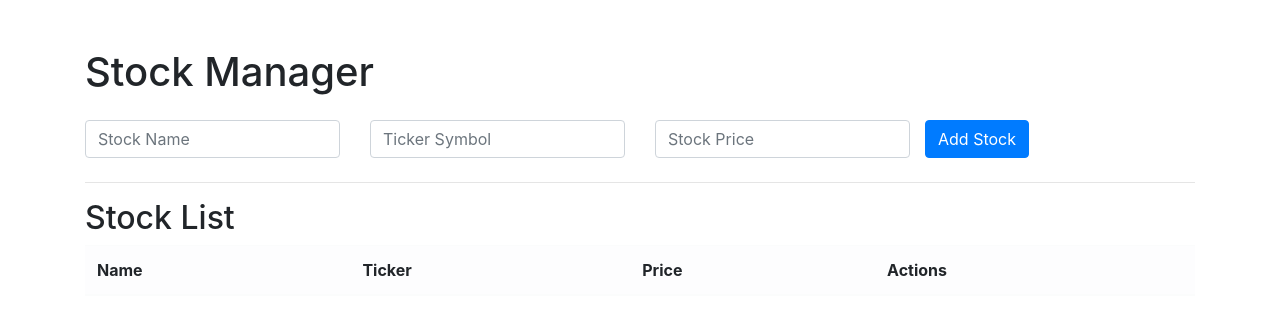
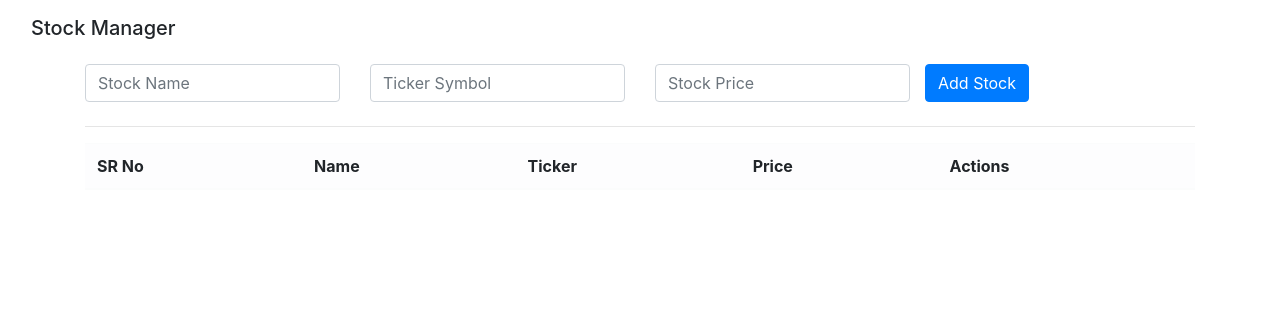
Before and after one commit to aslammiya/stocks-manager, a Django app: page / in a window 1280 px wide. Shown: the top 315 px of the page. Run offline with Django 5.2, Linux system fonts and the light colour scheme; tables that the repository leaves empty hold one stand-in row (values such as "Sample post"); lists and menus that the app fills with data are empty; some libraries are stand-ins or nearby versions.

Commit message:
final commit

```diff
--- a/stocks/templates/index.html
+++ b/stocks/templates/index.html
@@ -1,4 +1,3 @@
-<!DOCTYPE html>
 <html lang="en">
 <head>
     <meta charset="UTF-8">
@@ -8,9 +7,12 @@
     <link href="https://stackpath.bootstrapcdn.com/bootstrap/4.3.1/css/bootstrap.min.css" rel="stylesheet">
 </head>
 <body>
-    <div class="container mt-5">
-        <h1 class="mb-4">Stock Manager</h1>
-
+    <nav class="navbar bg-body-tertiary">
+        <div class="container-fluid">
+          <span class="navbar-brand mb-0 h1">Stock Manager</span>
+        </div>
+    </nav>
+    <div class="container mt-2">
         <!-- Form to Add a New Stock -->
         <form id="addStockForm" class="form-inline row">
             <div class="form-group col-md-3 mb-2">
@@ -30,10 +32,11 @@
         <hr>
 
         <!-- List of Stocks -->
-        <h2>Stock List</h2>
+        <!-- <h4>Stock List</h4> -->
         <table class="table table-light table-hover">
             <thead>
                 <tr>
+                    <th>SR No</th>
                     <th>Name</th>
                     <th>Ticker</th>
                     <th>Price</th>
@@ -110,24 +113,52 @@
     </div>
     </div>
 
+    <!-- Pagination -->
+    <nav aria-label="Stock list pagination">
+        <ul class="pagination justify-content-center" id="pagination">
+            <!-- Pagination items will be inserted dynamically here -->
+        </ul>
+    </nav>
+
     <!-- Add Bootstrap JS and jQuery -->
     <script src="https://code.jquery.com/jquery-3.3.1.slim.min.js"></script>
     <script src="https://stackpath.bootstrapcdn.com/bootstrap/4.3.1/js/bootstrap.min.js"></script>
 
     <!-- JavaScript for interacting with the API -->
     <script>
+        // Define the base API URL and pagination settings
         const apiUrl = '/stocks/';
+        let currentPage = 1;  // Current page number for pagination
+        const rowsPerPage = 5;  // Number of rows (stocks) per page
 
-        // Fetch the list of stocks and display them
-        function fetchStocks() {
+        // Fetch the list of stocks from the backend and display them with pagination
+        function fetchStocks(page = 1) {
+            currentPage = page;  // Update the current page
+
+            // Fetch stock data from the API
             fetch(apiUrl)
                 .then(response => response.json())
                 .then(data => {
                     const stockList = document.getElementById('stockList');
+                    const pagination = document.getElementById('pagination');
+
+                    // Clear existing stock list and pagination
                     stockList.innerHTML = '';
-                    data.forEach(stock => {
+                    pagination.innerHTML = '';
+
+                    // Calculate the start and end index for pagination
+                    const startIndex = (page - 1) * rowsPerPage;
+                    const endIndex = Math.min(startIndex + rowsPerPage, data.length);
+
+                    // Loop through the stocks for the current page and display them
+                    for (let i = startIndex; i < endIndex; i++) {
+                        const stock = data[i];
+                        const srNo = i + 1;  // Serial number
+
+                        // Append each stock as a table row
                         stockList.innerHTML += `
                             <tr>
+                                <td>${srNo}</td>
                                 <td>${stock.name}</td>
                                 <td>${stock.ticker_symbol}</td>
                                 <td>${stock.price}</td>
@@ -137,25 +168,40 @@
                                 </td>
                             </tr>
                         `;
-                    });
+                    }
+
+                    // Calculate total pages for pagination
+                    const totalPages = Math.ceil(data.length / rowsPerPage);
+
+                    // Generate pagination buttons
+                    for (let i = 1; i <= totalPages; i++) {
+                        pagination.innerHTML += `
+                            <li class="page-item ${i === page ? 'active' : ''}">
+                                <a class="page-link" href="javascript:void(0)" onclick="fetchStocks(${i})">${i}</a>
+                            </li>
+                        `;
+                    }
                 })
-                .catch(error => console.error('Error:', error));
+                .catch(error => console.error('Error:', error));  // Log any errors to the console
         }
 
-        // Add a new stock
+        // Handle the form submission for adding a new stock
         document.getElementById('addStockForm').addEventListener('submit', function(e) {
-            e.preventDefault();
+            e.preventDefault();  // Prevent the form from refreshing the page
 
+            // Get stock details from form fields
             const name = document.getElementById('name').value;
             const tickerSymbol = document.getElementById('ticker_symbol').value;
             const price = document.getElementById('price').value;
 
+            // Create a new stock object to be sent to the API
             const newStock = {
                 name: name,
                 ticker_symbol: tickerSymbol,
                 price: price
             };
 
+            // Send a POST request to add the new stock to the database
             fetch(apiUrl, {
                 method: 'POST',
                 headers: {
@@ -165,32 +211,32 @@
             })
             .then(response => response.json())
             .then(() => {
-                // Clear the form
+                // Clear the form and refresh the stock list
                 document.getElementById('addStockForm').reset();
-                // Fetch updated list of stocks
                 fetchStocks();
             })
             .catch(error => console.error('Error:', error));
         });
 
-        // Update a stock
+        // Open the update modal and populate it with stock data for updating
         function openUpdateModal(id, name, tickerSymbol, price) {
-            // Set the form fields with the stock data
+            // Set form fields with current stock data
             document.getElementById('updateName').value = name;
             document.getElementById('updateTickerSymbol').value = tickerSymbol;
             document.getElementById('updatePrice').value = price;
 
-            // Handle form submission with JavaScript to send a PUT request
+            // Handle the form submission to update the stock
             document.getElementById('updateStockForm').onsubmit = function (e) {
-                e.preventDefault();
+                e.preventDefault();  // Prevent form submission from refreshing the page
 
+                // Create an updated stock object
                 const updatedStock = {
                     name: document.getElementById('updateName').value,
                     ticker_symbol: document.getElementById('updateTickerSymbol').value,
                     price: document.getElementById('updatePrice').value
                 };
 
-                // Send the PUT request using fetch
+                // Send a PUT request to update the stock in the database
                 fetch(`${apiUrl}${id}/`, {
                     method: 'PUT',
                     headers: {
@@ -200,38 +246,32 @@
                 })
                 .then(response => response.json())
                 .then(() => {
-                    // Close the modal
+                    // Close the modal and refresh the stock list
                     $('#updateStockModal').modal('hide');
-                    // Fetch the updated stock list
                     fetchStocks();
                 })
-                .catch(error => console.error('Error:', error));
+                .catch(error => console.error('Error:', error));  // Log any errors to the console
             };
 
-            // Open the modal
+            // Show the update modal
             $('#updateStockModal').modal('show');
         }
 
-
-        // Delete a stock
+        // Delete a stock by ID
         function deleteStock(stockId) {
+            // Send a DELETE request to remove the stock from the database
             fetch(`${apiUrl}${stockId}/`, {
                 method: 'DELETE',
             })
             .then(() => {
                 fetchStocks();  // Refresh the stock list after deletion
             })
-            .catch(error => console.error('Error:', error));
-        }
-
-        // Function to update a stock (this will open a new form or modal)
-        function updateStock(stockId) {
-            // Implement update functionality (can open a modal or use inline editing)
-            alert('Update functionality is not implemented yet!');
+            .catch(error => console.error('Error:', error));  // Log any errors to the console
         }
 
         // Fetch and display the list of stocks when the page loads
         fetchStocks();
+
     </script>
 </body>
 </html>
```
Also changed, not shown: stocks/views.py (+24 -1 lines).
